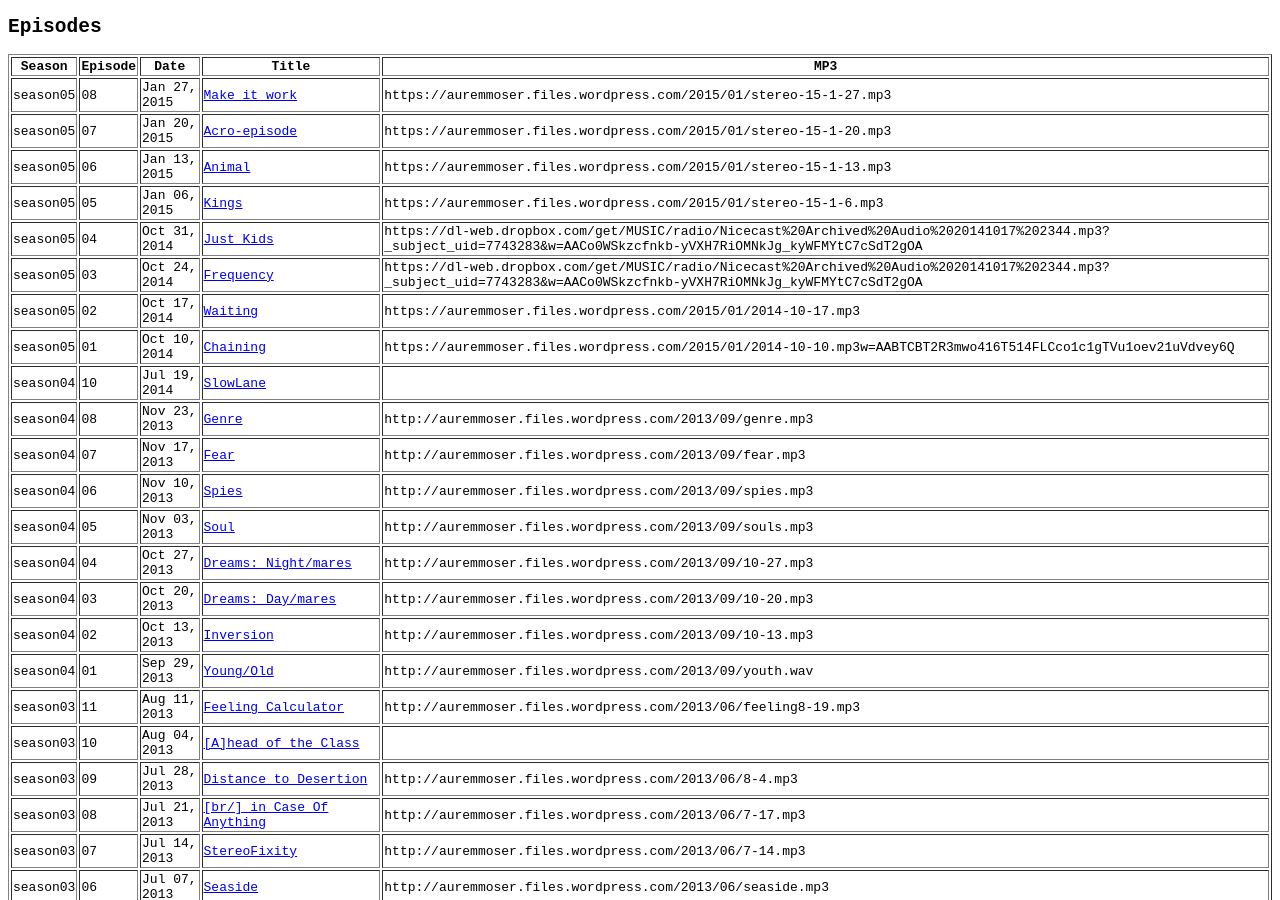
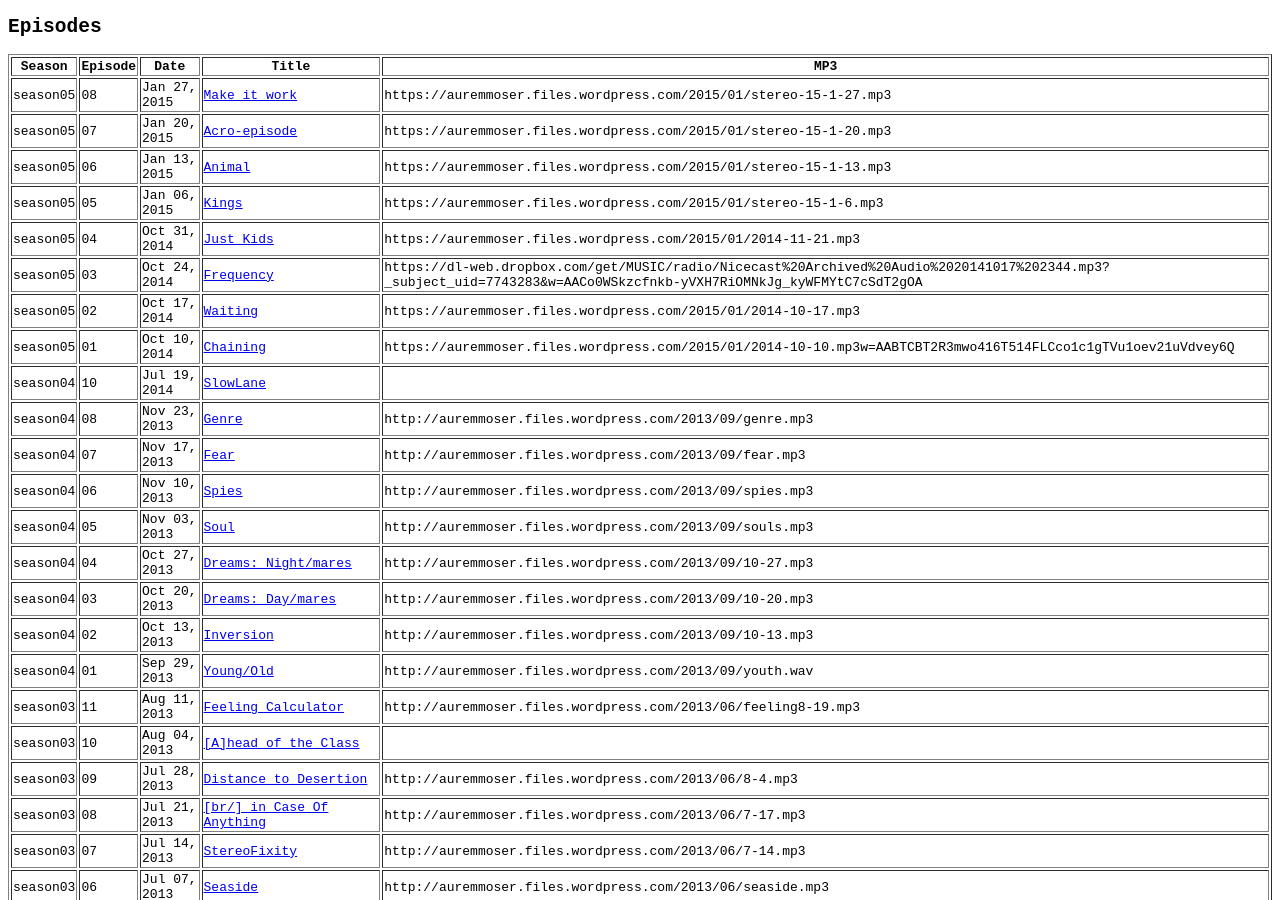
Before and after one commit to auremoser/stereosemantics, a Jekyll site: the page built from test.html, in a window 1280 px wide and 900 px high. Built offline with Jekyll 4.4.1, drawn with Linux system fonts in a browser that asks for light colours; some of the changed lines change nothing that is shown.

Commit message:
last (weak) audio post for season 5

```diff
--- a/_posts/2014-10-31-just-kids.md
+++ b/_posts/2014-10-31-just-kids.md
@@ -4,7 +4,7 @@ title: Just Kids
 episode: 4
 date: 2014-10-31
 categories: season05
-mp3_url: https://dl-web.dropbox.com/get/MUSIC/radio/Nicecast%20Archived%20Audio%2020141017%202344.mp3?_subject_uid=7743283&w=AACo0WSkzcfnkb-yVXH7RiOMNkJg_kyWFMYtC7cSdT2gOA
+mp3_url: https://auremmoser.files.wordpress.com/2015/01/2014-11-21.mp3
 rel_finder_url: http://tinyurl.com/mtqszay
 tracklist_url: https://docs.google.com/spreadsheets/d/1AnBPTKYgbRICVfnWy8lh2XAfNTw8cQFm6TVHdbUXQa0/edit#gid=45
 duration: '01:07:10'
```
